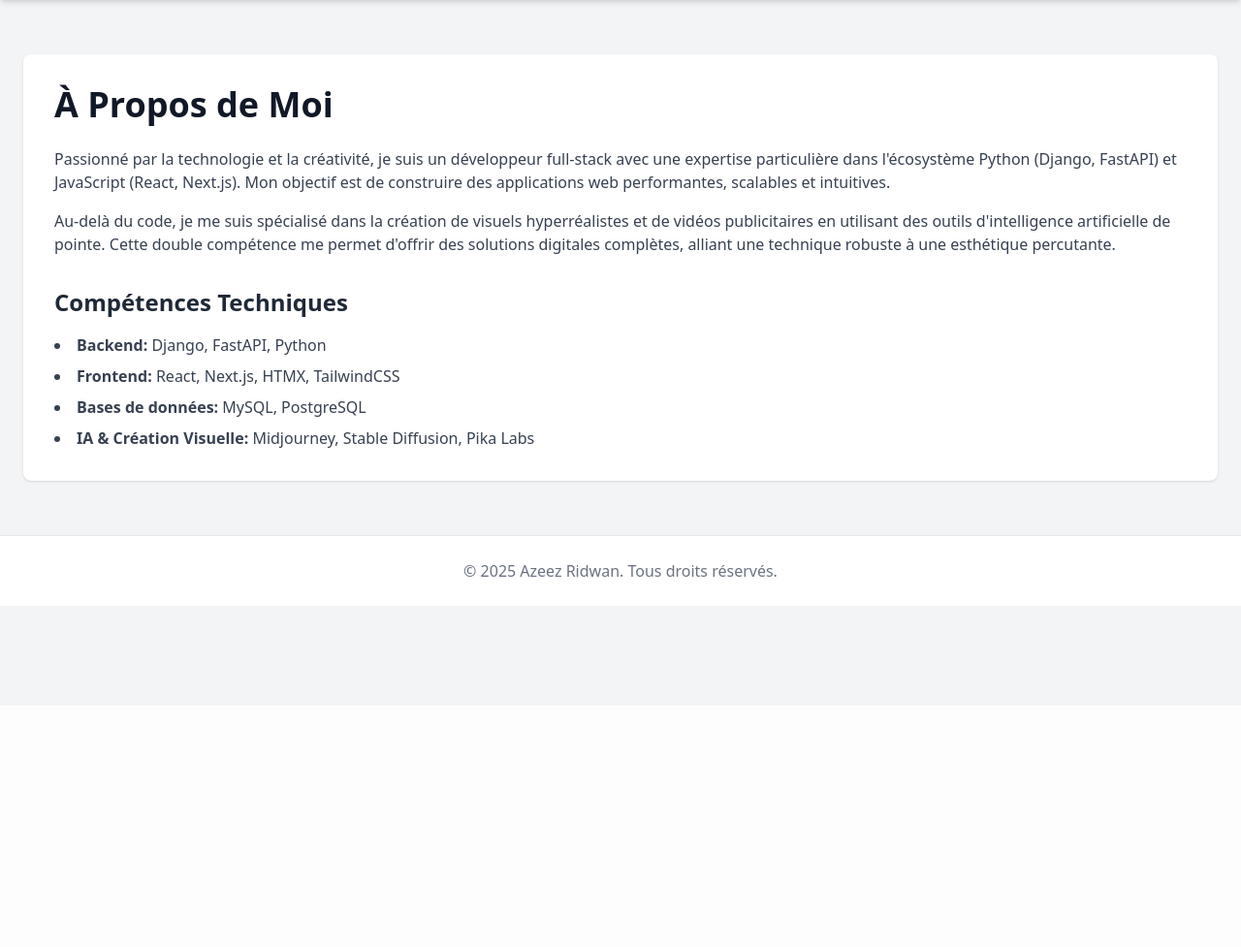
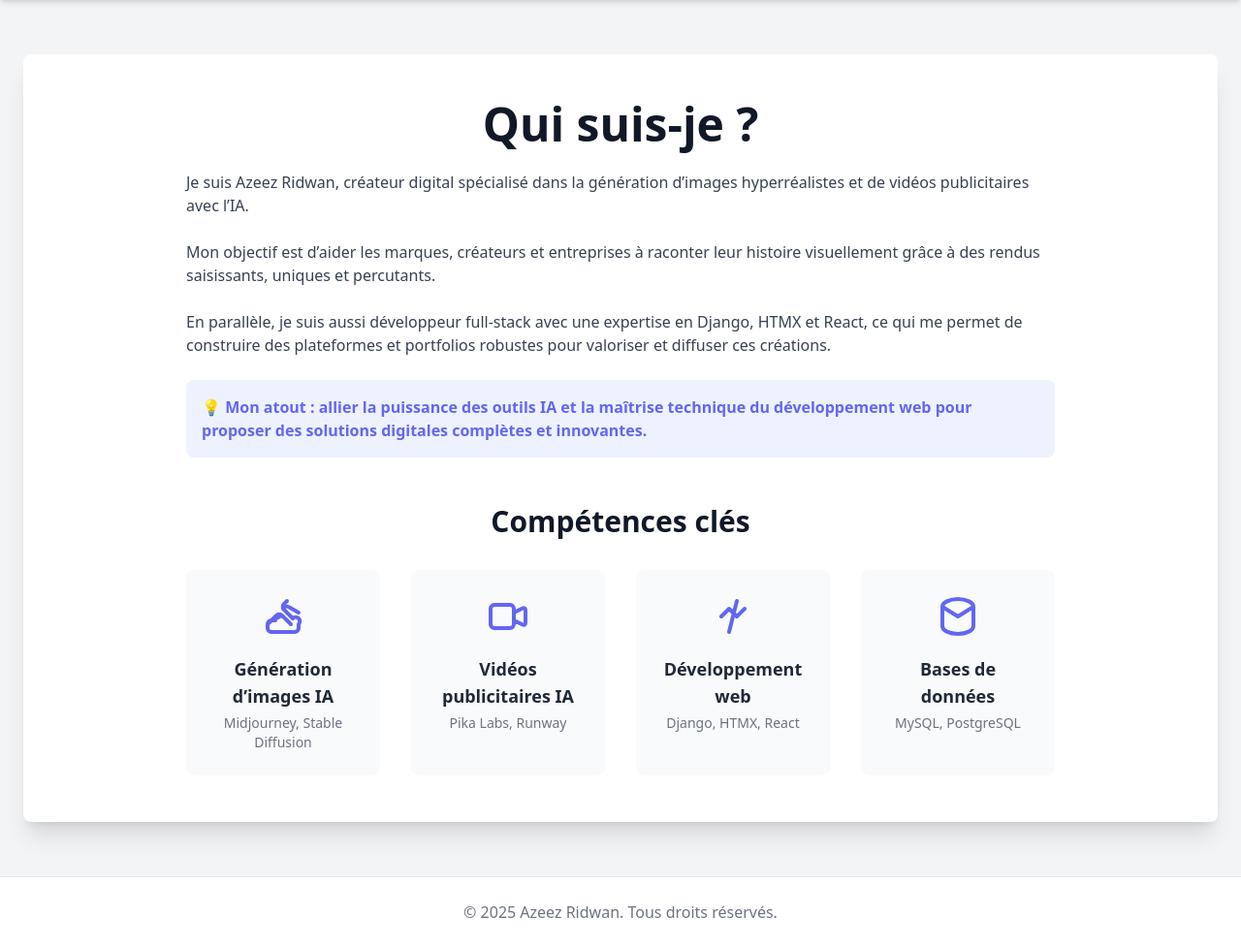
Before and after one commit to Zizou897/portfolioIA, a Django app: page /about/ in a window 1280 px wide. Shown: the part 72-1049 px from the top of the page at 97% size. Before the commit the page ends 667 px from the top, so only its background shows below. Run offline with Django 5.2, Linux system fonts and the light colour scheme; some libraries are stand-ins or nearby versions.

Commit message:
feat(content): met à jour la section "À Propos" avec un nouveau contenu et design

```diff
--- a/portfolio_project/portfolio/templates/portfolio/about.html
+++ b/portfolio_project/portfolio/templates/portfolio/about.html
@@ -1,24 +1,64 @@
 {% extends "base.html" %}
 
-{% block title %}À Propos - {{ block.super }}{% endblock %}
+{% block title %}Qui suis-je ? - {{ block.super }}{% endblock %}
 
 {% block content %}
-<div class="bg-white dark:bg-gray-800 shadow rounded-lg p-8">
-  <h1 class="text-4xl font-bold text-gray-900 dark:text-white mb-6">À Propos de Moi</h1>
-  <div class="prose prose-lg dark:prose-invert max-w-none text-gray-700 dark:text-gray-300 space-y-4">
-    <p>
-      Passionné par la technologie et la créativité, je suis un développeur full-stack avec une expertise particulière dans l'écosystème Python (Django, FastAPI) et JavaScript (React, Next.js). Mon objectif est de construire des applications web performantes, scalables et intuitives.
-    </p>
-    <p>
-      Au-delà du code, je me suis spécialisé dans la création de visuels hyperréalistes et de vidéos publicitaires en utilisant des outils d'intelligence artificielle de pointe. Cette double compétence me permet d'offrir des solutions digitales complètes, alliant une technique robuste à une esthétique percutante.
-    </p>
-    <h2 class="text-2xl font-semibold pt-4 text-gray-800 dark:text-gray-100">Compétences Techniques</h2>
-    <ul class="list-disc list-inside space-y-2">
-      <li><strong>Backend:</strong> Django, FastAPI, Python</li>
-      <li><strong>Frontend:</strong> React, Next.js, HTMX, TailwindCSS</li>
-      <li><strong>Bases de données:</strong> MySQL, PostgreSQL</li>
-      <li><strong>IA & Création Visuelle:</strong> Midjourney, Stable Diffusion, Pika Labs</li>
-    </ul>
-  </div>
+<div class="bg-white dark:bg-gray-800 shadow-xl rounded-lg p-8 md:p-12" id="about">
+    <div class="max-w-4xl mx-auto">
+        <h1 class="text-4xl md:text-5xl font-bold text-gray-900 dark:text-white mb-6 text-center">Qui suis-je ?</h1>
+
+        <div class="prose prose-lg dark:prose-invert max-w-none text-gray-700 dark:text-gray-300 space-y-6 text-left">
+            <p>
+                Je suis Azeez Ridwan, créateur digital spécialisé dans la génération d’images hyperréalistes et de vidéos publicitaires avec l’IA.
+            </p>
+            <p>
+                Mon objectif est d’aider les marques, créateurs et entreprises à raconter leur histoire visuellement grâce à des rendus saisissants, uniques et percutants.
+            </p>
+            <p>
+                En parallèle, je suis aussi développeur full-stack avec une expertise en Django, HTMX et React, ce qui me permet de construire des plateformes et portfolios robustes pour valoriser et diffuser ces créations.
+            </p>
+            <p class="text-indigo-500 dark:text-indigo-400 font-semibold bg-indigo-50 dark:bg-gray-700 p-4 rounded-lg">
+                💡 Mon atout : allier la puissance des outils IA et la maîtrise technique du développement web pour proposer des solutions digitales complètes et innovantes.
+            </p>
+        </div>
+
+        <div class="mt-12">
+            <h2 class="text-3xl font-bold text-gray-900 dark:text-white text-center mb-8">Compétences clés</h2>
+            <div class="grid grid-cols-1 sm:grid-cols-2 lg:grid-cols-4 gap-8">
+                <!-- Skill 1 -->
+                <div class="bg-gray-50 dark:bg-gray-700 p-6 rounded-lg text-center hover:shadow-lg hover:-translate-y-1 transition-all">
+                    <div class="flex justify-center mb-4">
+                        <svg class="w-12 h-12 text-indigo-500 dark:text-indigo-400" fill="none" stroke="currentColor" viewBox="0 0 24 24" xmlns="http://www.w3.org/2000/svg"><path stroke-linecap="round" stroke-linejoin="round" stroke-width="2" d="M4 16l4.586-4.586a2 2 0 012.828 0L16 16m-2-2l-1.586-1.586a2 2 0 00-2.828 0L6 14m6-6l.586-.586a2 2 0 012.828 0L20 10m-6-6l-1.586 1.586a2 2 0 000 2.828l4.586 4.586A2 2 0 0120 16v2a2 2 0 01-2 2H6a2 2 0 01-2-2v-2a2 2 0 012-2h2"></path></svg>
+                    </div>
+                    <h3 class="text-lg font-semibold text-gray-800 dark:text-white">Génération d’images IA</h3>
+                    <p class="text-sm text-gray-500 dark:text-gray-400 mt-1">Midjourney, Stable Diffusion</p>
+                </div>
+                <!-- Skill 2 -->
+                <div class="bg-gray-50 dark:bg-gray-700 p-6 rounded-lg text-center hover:shadow-lg hover:-translate-y-1 transition-all">
+                    <div class="flex justify-center mb-4">
+                        <svg class="w-12 h-12 text-indigo-500 dark:text-indigo-400" fill="none" stroke="currentColor" viewBox="0 0 24 24" xmlns="http://www.w3.org/2000/svg"><path stroke-linecap="round" stroke-linejoin="round" stroke-width="2" d="M15 10l4.553-2.276A1 1 0 0121 8.618v6.764a1 1 0 01-1.447.894L15 14M5 18h8a2 2 0 002-2V8a2 2 0 00-2-2H5a2 2 0 00-2 2v8a2 2 0 002 2z"></path></svg>
+                    </div>
+                    <h3 class="text-lg font-semibold text-gray-800 dark:text-white">Vidéos publicitaires IA</h3>
+                    <p class="text-sm text-gray-500 dark:text-gray-400 mt-1">Pika Labs, Runway</p>
+                </div>
+                <!-- Skill 3 -->
+                <div class="bg-gray-50 dark:bg-gray-700 p-6 rounded-lg text-center hover:shadow-lg hover:-translate-y-1 transition-all">
+                    <div class="flex justify-center mb-4">
+                        <svg class="w-12 h-12 text-indigo-500 dark:text-indigo-400" fill="none" stroke="currentColor" viewBox="0 0 24 24" xmlns="http://www.w3.org/2000/svg"><path stroke-linecap="round" stroke-linejoin="round" stroke-width="2" d="M10 20l4-16m4 4l-4 4-4-4-4 4"></path></svg>
+                    </div>
+                    <h3 class="text-lg font-semibold text-gray-800 dark:text-white">Développement web</h3>
+                    <p class="text-sm text-gray-500 dark:text-gray-400 mt-1">Django, HTMX, React</p>
+                </div>
+                <!-- Skill 4 -->
+                <div class="bg-gray-50 dark:bg-gray-700 p-6 rounded-lg text-center hover:shadow-lg hover:-translate-y-1 transition-all">
+                    <div class="flex justify-center mb-4">
+                        <svg class="w-12 h-12 text-indigo-500 dark:text-indigo-400" fill="none" stroke="currentColor" viewBox="0 0 24 24" xmlns="http://www.w3.org/2000/svg"><path stroke-linecap="round" stroke-linejoin="round" stroke-width="2" d="M4 7v10c0 2.21 3.582 4 8 4s8-1.79 8-4V7M4 7c0-2.21 3.582-4 8-4s8 1.79 8 4M4 7l8 5 8-5"></path></svg>
+                    </div>
+                    <h3 class="text-lg font-semibold text-gray-800 dark:text-white">Bases de données</h3>
+                    <p class="text-sm text-gray-500 dark:text-gray-400 mt-1">MySQL, PostgreSQL</p>
+                </div>
+            </div>
+        </div>
+    </div>
 </div>
 {% endblock %}
```
